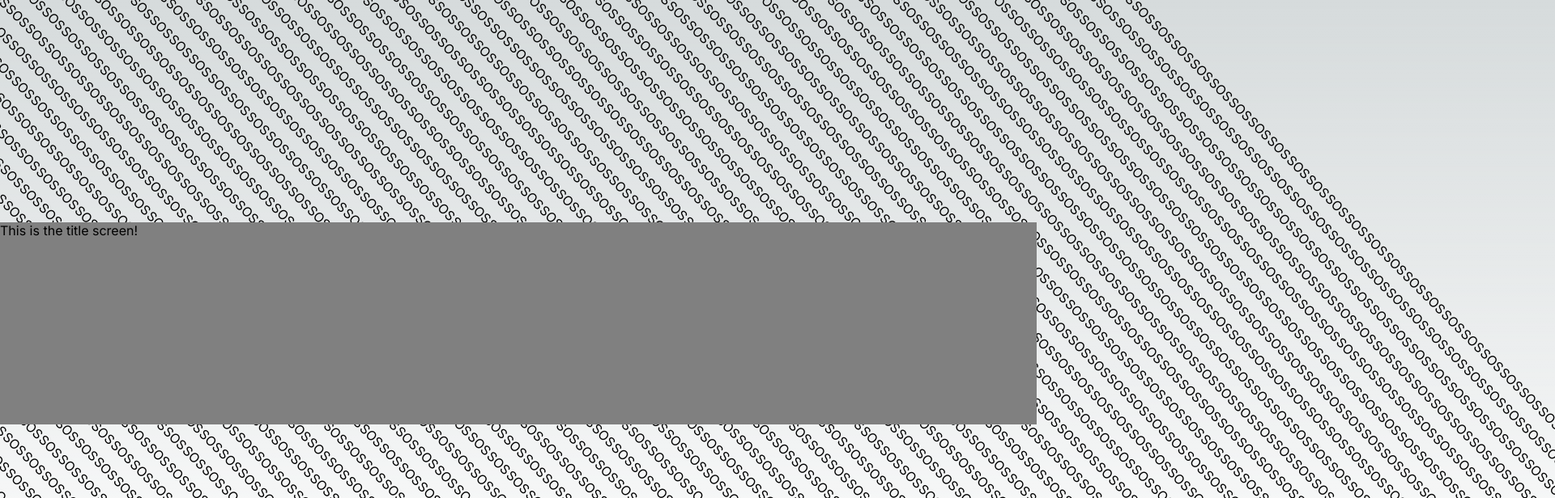
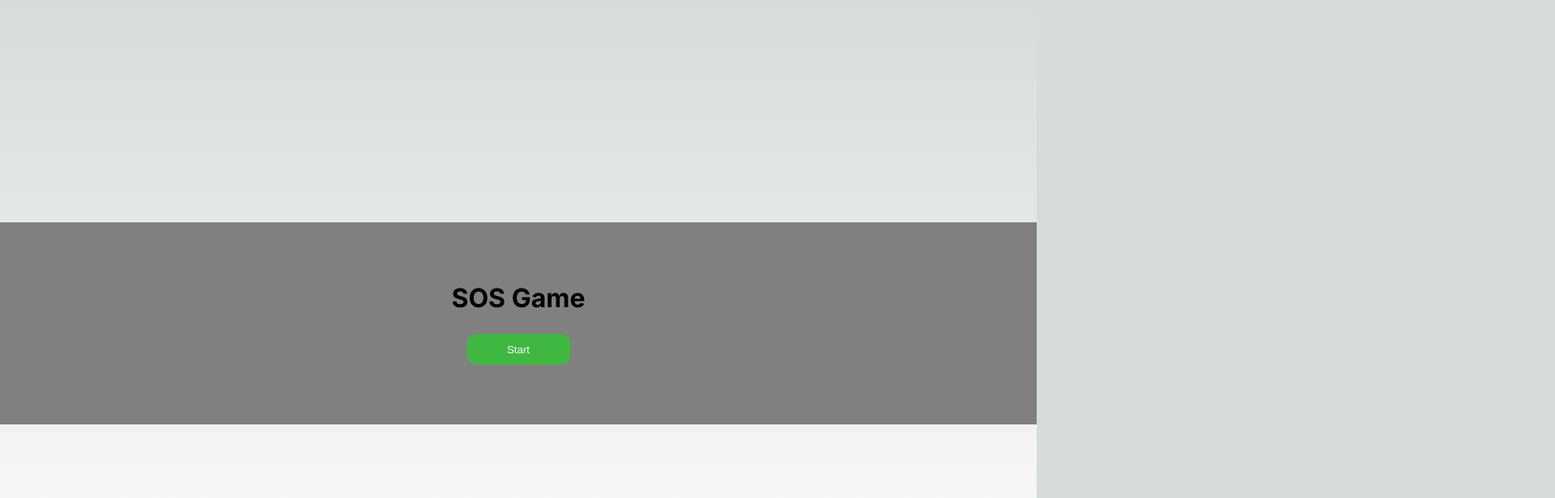
Before and after one commit to carsonsch/CS-449, a Next.js app in the folder sos-game/: page / in a window 1280 px wide. Shown: the top 616 px of the page at 81% size, 1920 px wide, since content can reach past the window. Built offline with nearby package versions, Linux system fonts and the light colour scheme.

Commit message:
Initial code.

```diff
--- /dev/null
+++ b/sos-game/src/app/Game.tsx
@@ -0,0 +1,22 @@
+"use client"
+
+import { useState } from 'react';
+import TitleScreen from './TitleScreen';
+import styles from './TitleScreen.module.css'
+import GameBoard from './GameBoard';
+
+export default function Game() {
+
+    const [gameStarted, setGameStarted] = useState<Boolean>(false);
+
+    function startGame(): void {
+        setGameStarted(true);
+    }
+
+    return (
+        (gameStarted
+            ? <GameBoard boardSize={3}></GameBoard>
+            : <TitleScreen onGameStart={startGame}></TitleScreen>
+        )
+    )
+}
--- /dev/null
+++ b/sos-game/src/app/GameBoard.module.css
@@ -0,0 +1,7 @@
+.boardContainer {
+    width: 50vh;
+    height: 50vh;
+    display: grid;
+    grid-auto-flow: row;
+    background-color: rgba(255, 255, 255, 0.5);
+}
--- /dev/null
+++ b/sos-game/src/app/GameBoard.tsx
@@ -0,0 +1,33 @@
+"use client"
+
+import styles from './GameBoard.module.css'
+import { useEffect, useState } from 'react'
+import GameBoardTile from './GameBoardTile';
+
+export default function GameBoard(props: { boardSize: number }) {
+    const [boardSize, setBoardSize] = useState<number>(props.boardSize);
+    const [boardTiles, setBoardTiles] = useState<JSX.Element[]>();
+
+    useEffect(() => {
+        const tiles: Array<JSX.Element> = [];
+        for (let i = 0; i < boardSize ** 2; i++) {
+            const xPos: number = i % boardSize;
+            const yPos: number = Math.floor(i / boardSize);
+
+            tiles.push(
+                <GameBoardTile key={i} xPos={xPos} yPos={yPos}></GameBoardTile>
+            );
+        }
+
+        setBoardTiles(tiles);
+    }, []);
+
+
+    return (
+        <div>
+            <div className={styles.boardContainer} style={{gridTemplateColumns: `repeat(${boardSize}, 1fr)`}}>
+                {boardTiles}
+            </div>
+        </div>
+    )
+}
--- /dev/null
+++ b/sos-game/src/app/GameBoardTile.tsx
@@ -0,0 +1,10 @@
+"use client"
+
+import styles from './GameBoard.module.css'
+import { useEffect, useState } from 'react'
+
+export default function GameBoardTile(props: { xPos: number, yPos: number }) {
+    return (
+        <div>{`${props.xPos}, ${props.yPos}`}</div>
+    )
+}
--- a/sos-game/src/app/ScrollingWordBackground.tsx
+++ b/sos-game/src/app/ScrollingWordBackground.tsx
@@ -4,36 +4,44 @@
 import styles from './ScrollingWordBackground.module.css'
 
 export default function ScrollingWordBackground() {
-    const measureElemRef = useRef(null);
+    const canvasRef = useRef(null);
+    const wordSpacing = 16;
+    const bgText = "SOS";
 
-    const [wordColumnsNeeded, setWordColumnsNeeded] = useState(0);
-    const [wordWidthPx, setWordWidthPx] = useState(0);
-    const [sosWords, setSosWords] = useState([]);
+    function getContextForDrawing(canvas) {
+        const ctx = canvasRef.current.getContext("2d");
+        ctx.font = "32px serif";
+        ctx.fillStyle = "#ffffff";
+        ctx.textBaseline = "top";
+        ctx.rotate(Math.PI / 4);
+        return ctx;
+    }
 
     React.useEffect(() => {
+        canvasRef.current.width = window.innerWidth;
+        canvasRef.current.height = window.innerHeight;
+        const ctx = getContextForDrawing(canvasRef.current);
 
-        const wordRect = measureElemRef.current.getBoundingClientRect();
+        const wordLength = ctx.measureText(bgText).width + wordSpacing;
+        console.log(ctx.measureText(bgText));
+        ctx.fillText(bgText, 1350, -1350);
 
-        let screenDiagLength = Math.sqrt((window.innerWidth ** 2) + (window.innerHeight ** 2));
-        let wordRowsNeeded = Math.ceil((screenDiagLength / wordRect.height) * 1.2);
-        let wordColsNeeded = Math.ceil((screenDiagLength / wordRect.width) * 1.2);
-        setWordColumnsNeeded(wordColsNeeded);
-        setWordWidthPx(wordRect.width);
+        console.log(window.innerWidth * Math.tan(Math.PI / 2));
 
 
-        setSosWords(new Array(wordRowsNeeded * wordColsNeeded).fill(null).map(() => <span className={styles.backgroundText}>SOS</span>));
+        const wordPositions = [];
 
-        console.log(wordRowsNeeded, wordColumnsNeeded);
+        // let screenDiagLength = Math.sqrt((window.innerWidth ** 2) + (window.innerHeight ** 2));
+        // let wordRowsNeeded = Math.ceil((screenDiagLength / wordRect.height) * 1.2);
+        // let wordColsNeeded = Math.ceil((screenDiagLength / wordRect.width) * 1.2);
+        console.log("rendered", wordLength);
+
+
+
     }, []);
 
 
     return (
-        <>
-        <span ref={measureElemRef} className={styles.backgroundText} style={{visibility: "hidden", position: "absolute", left: "-1000px"}}>SOS</span>
-        <div className={styles.backgroundTextContainer} style={{display: "grid", gridTemplateColumns: `repeat(${wordColumnsNeeded}, ${wordWidthPx}px)`}}>
-            {sosWords}
-        </div>
-        </>
-
+        <canvas ref={canvasRef} style={{position: "absolute", top: "0px", left: "0px"}}></canvas>
     )
 }
--- a/sos-game/src/app/TitleScreen.module.css
+++ b/sos-game/src/app/TitleScreen.module.css
@@ -2,6 +2,11 @@
     height: 250px;
     background-color: grey;
     flex-grow: 1;
+    display: flex;
+    flex-direction: column;
+    justify-content: center;
+    align-items: center;
+    gap: 10%;
 }
 
 .titleScreen {
@@ -10,3 +15,17 @@
     height: 100vh;
     width: 100vw;
 }
+
+.titleText {
+    font-size: 32px;
+    font-weight: bold;
+}
+
+.startButton {
+    width: 10%;
+    height: 15%;
+    background-color: #40b740;
+    color: white;
+    border-radius: 12px;
+    border: none;
+}
--- a/sos-game/src/app/TitleScreen.tsx
+++ b/sos-game/src/app/TitleScreen.tsx
@@ -1,14 +1,18 @@
+"use client"
+
 import ScrollingWordBackground from './ScrollingWordBackground'
 import styles from './TitleScreen.module.css'
 
-export default function TitleScreen() {
+export default function TitleScreen(props: { onGameStart: () => void; }) {
+
+    console.log("these are props:", props);
 
     return (
         <div>
-            <ScrollingWordBackground/>
             <div className={styles.titleScreen}>
                 <div className={styles.banner}>
-                    This is the title screen!
+                    <span className={styles.titleText}>SOS Game</span>
+                    <button className={styles.startButton} onClick={() => props.onGameStart()}>Start</button>
                 </div>
             </div>
         </div>
--- a/sos-game/src/app/page.tsx
+++ b/sos-game/src/app/page.tsx
@@ -1,11 +1,11 @@
-import Image from 'next/image'
+"use client"
 import styles from './page.module.css'
-import TitleScreen from './TitleScreen'
+import Game from './Game'
 
 export default function Home() {
   return (
     <main>
-      <TitleScreen/>
+      <Game/>
     </main>
   )
 }
```
